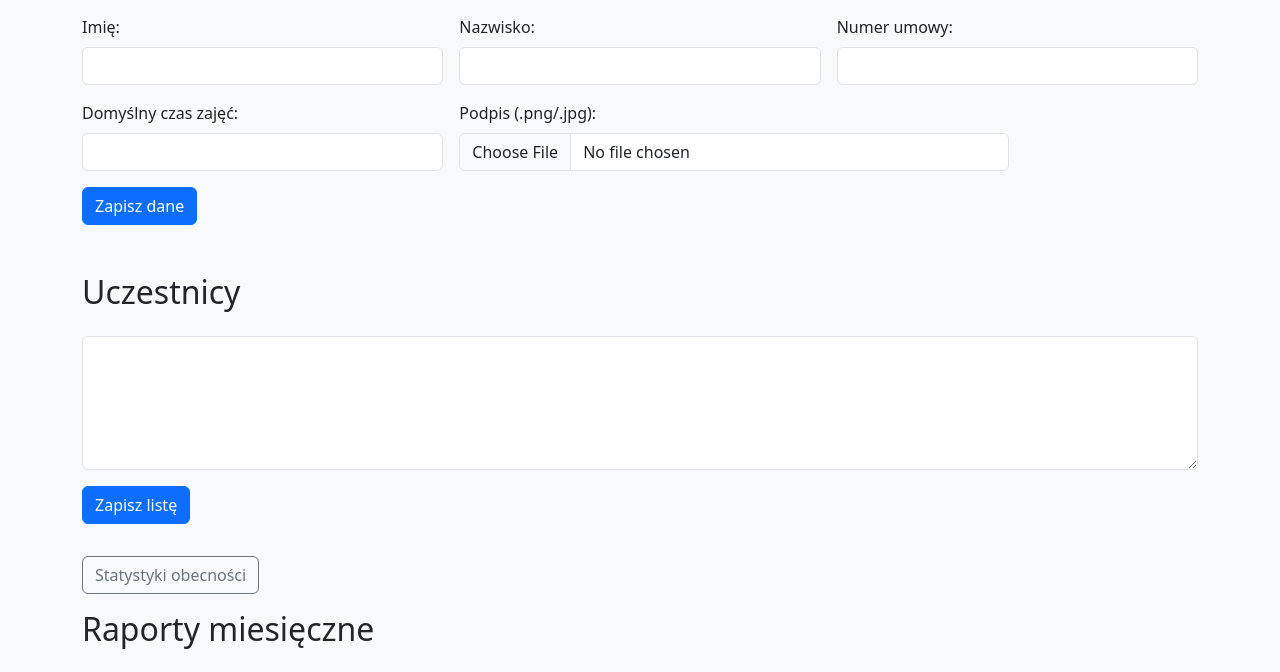
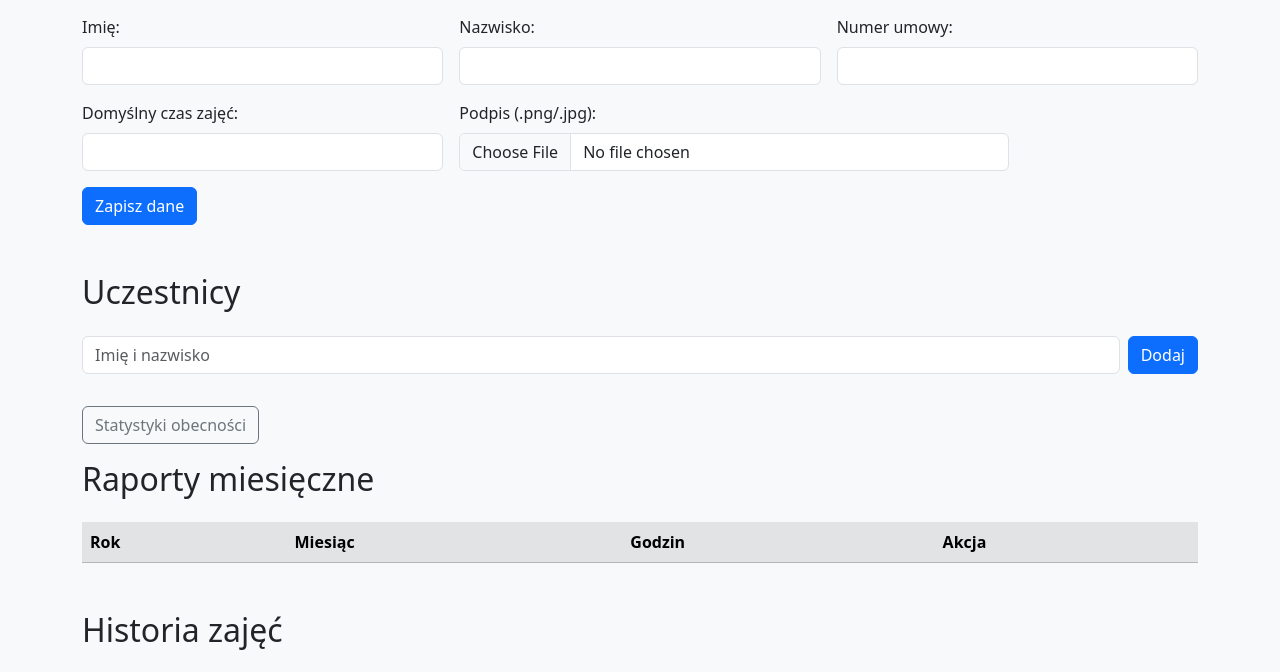
Before and after one commit to suchokrates1/lista-obecnosci, a Flask app: template templates/panel.html in a window 1280 px wide. Shown: the part 161-833 px from the top of the page. Run offline with Flask 3, Linux system fonts and the light colour scheme; the template is opened without the code that fills it, so the values that code supplies are empty; parts of the project's set-up code (start-up, migrations or seed data) failed here and were passed over.

Commit message:
Add participant management features

```diff
--- a/templates/panel.html
+++ b/templates/panel.html
@@ -49,26 +49,31 @@
   </form>
 
   <h2 class="mb-4">Uczestnicy</h2>
-  <form method="POST" action="{{ url_for('routes.panel_update_participants') }}" class="mb-3">
+  <form method="POST" action="{{ url_for('routes.dodaj_uczestnika') }}" class="mb-3 d-flex">
       <input type="hidden" name="csrf_token" value="{{ csrf_token() }}">
-    <div class="mb-3">
-      <textarea class="form-control" name="uczestnicy" rows="5">{% for u in uczestnicy %}{{ u.imie_nazwisko }}{% if not loop.last %}
-{% endif %}{% endfor %}</textarea>
-    </div>
-    <button type="submit" class="btn btn-primary">Zapisz listę</button>
+      <input type="text" class="form-control me-2" name="new_participant" placeholder="Imię i nazwisko">
+      <button type="submit" class="btn btn-primary">Dodaj</button>
   </form>
 
   <ul class="list-group mb-3">
     {% for u in uczestnicy %}
-    <li class="list-group-item d-flex justify-content-between align-items-center">
-      {{ u.imie_nazwisko }}
-      <form action="{{ url_for('routes.usun_uczestnika', id=u.id) }}"
-            method="post" class="ms-2">
-        <input type="hidden" name="csrf_token" value="{{ csrf_token() }}">
-        <button type="submit" class="btn btn-sm text-danger" aria-label="Usuń">
-          <i class="bi bi-x"></i>
-        </button>
-      </form>
+    <li class="list-group-item">
+      <div class="d-flex align-items-center justify-content-between">
+        <form action="{{ url_for('routes.zmien_uczestnika', id=u.id) }}" method="post" class="d-flex align-items-center flex-grow-1 me-2">
+          <input type="hidden" name="csrf_token" value="{{ csrf_token() }}">
+          <input type="text" name="new_name" value="{{ u.imie_nazwisko }}" class="form-control form-control-sm me-2">
+          <span class="me-2">{{ stats[u.id].present }}/{{ total_sessions }} ({{ '%.0f'|format(stats[u.id].percent) }}%)</span>
+          <button type="submit" class="btn btn-sm text-secondary" aria-label="Zapisz">
+            <i class="bi bi-check"></i>
+          </button>
+        </form>
+        <form action="{{ url_for('routes.usun_uczestnika', id=u.id) }}" method="post" class="ms-2">
+          <input type="hidden" name="csrf_token" value="{{ csrf_token() }}">
+          <button type="submit" class="btn btn-sm text-danger" aria-label="Usuń">
+            <i class="bi bi-x"></i>
+          </button>
+        </form>
+      </div>
     </li>
     {% endfor %}
   </ul>
```
Also changed, not shown: routes/panel.py (+39 -11 lines), tests/test_app.py (+20 -0 lines).
